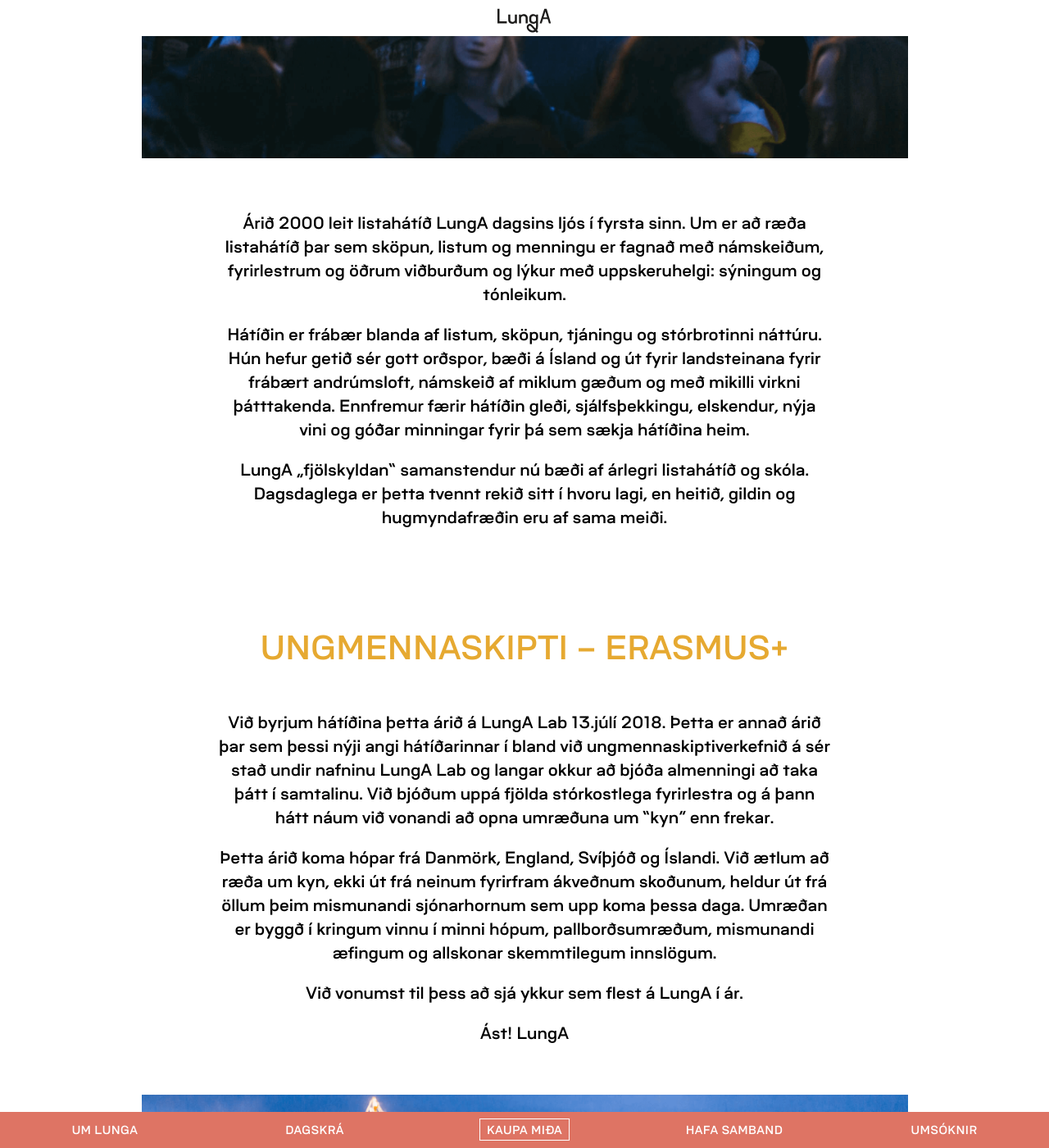
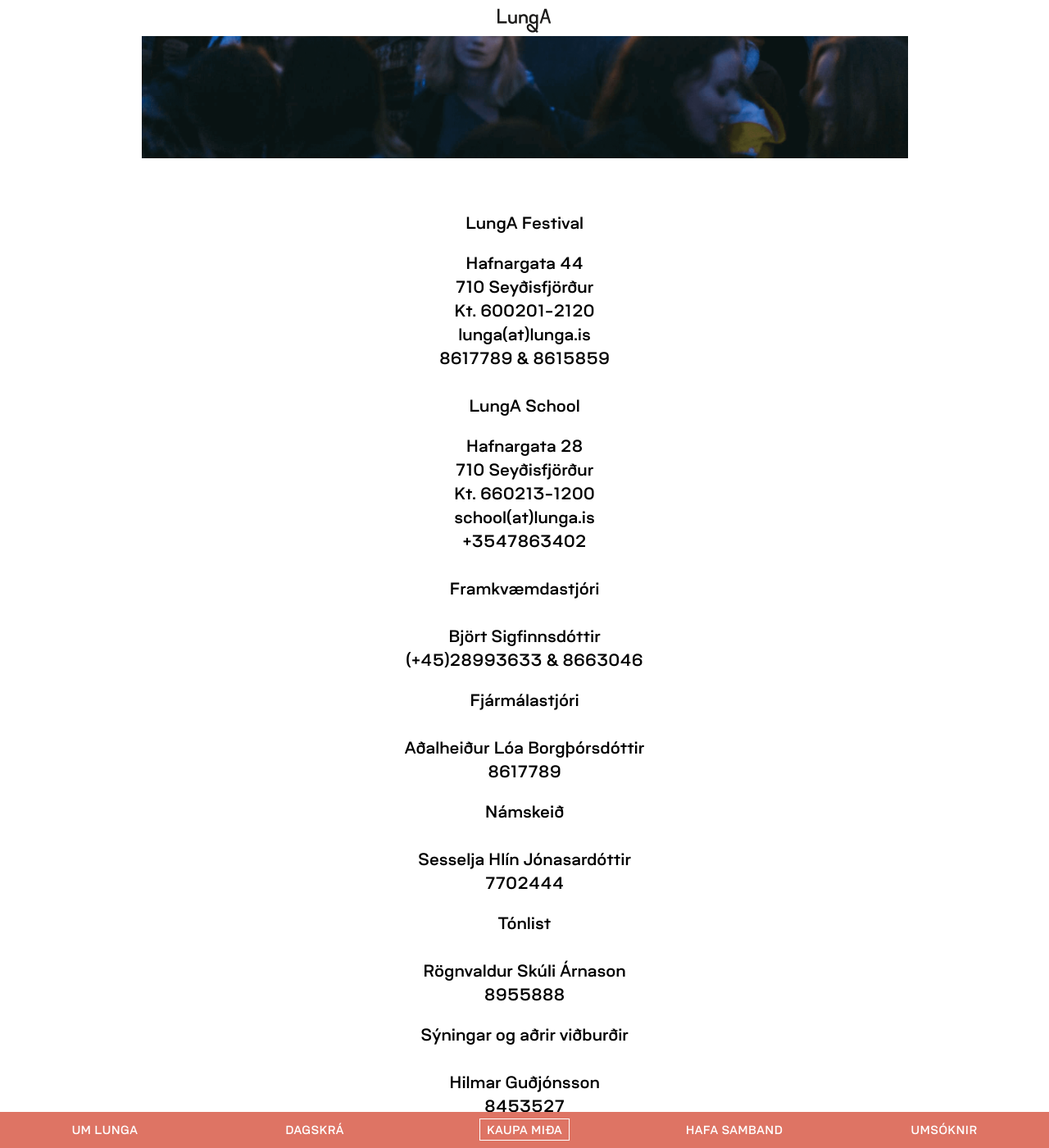
Before and after one commit to halldorel/lunga, a Jekyll site: the page built from pages/hafa-samband.md, in a window 1280 px wide and 1400 px high, scrolled down 630 px. Shown: the whole window at 82% size. Built offline with Jekyll 4.4.1, drawn with Linux system fonts in a browser that asks for light colours; nearby versions of some CDN libraries; a script that is not in the unit is left out; some of the changed text lies outside the part shown.

Commit message:
Update Page “hafa-samband”

```diff
--- a/pages/hafa-samband.md
+++ b/pages/hafa-samband.md
@@ -6,22 +6,65 @@
 tail_photo: /assets/img/drasl.png
 heading_color: '#E6A931'
 ---
+**LungA Festival**
 
-Árið 2000 leit listahátíð LungA dagsins ljós í fyrsta sinn. Um er að ræða listahátíð þar sem sköpun, listum og menningu er fagnað með námskeiðum, fyrirlestrum og öðrum viðburðum og lýkur með uppskeruhelgi: sýningum og tónleikum.
+Hafnargata 44\
+710 Seyðisfjörður\
+Kt. 600201-2120\
+lunga(at)lunga.is\
+8617789 & 8615859\
+\
+**LungA School**
 
-Hátíðin er frábær blanda af listum, sköpun, tjáningu og stórbrotinni náttúru. Hún hefur getið sér gott orðspor, bæði á Ísland og út fyrir landsteinana fyrir frábært andrúmsloft, námskeið af miklum gæðum og með mikilli virkni þátttakenda. Ennfremur færir hátíðin gleði, sjálfsþekkingu, elskendur, nýja vini og góðar minningar fyrir þá sem sækja hátíðina heim.
+Hafnargata 28\
+710 Seyðisfjörður\
+Kt. 660213-1200\
+school(at)lunga.is\
++3547863402\
+\
+**Framkvæmdastjóri**\
+\
+Björt Sigfinnsdóttir\
+(+45)28993633 &  8663046
 
-LungA „fjölskyldan“ samanstendur nú bæði af árlegri listahátíð og skóla. Dagsdaglega er þetta tvennt rekið sitt í hvoru lagi, en heitið, gildin og hugmyndafræðin eru af sama meiði.
+**Fjármálastjóri**\
+\
+Aðalheiður Lóa Borgþórsdóttir\
+8617789
 
-UNGMENNASKIPTI – ERASMUS+
----
-Við byrjum hátíðina þetta árið á LungA Lab 13.júlí 2018.
-Þetta er annað árið þar sem þessi nýji angi hátíðarinnar í bland við ungmennaskiptiverkefnið á sér stað undir nafninu LungA Lab og langar okkur að bjóða almenningi að taka þátt í samtalinu. Við bjóðum uppá fjölda stórkostlega fyrirlestra og á þann hátt náum við vonandi að opna umræðuna um “kyn” enn frekar.
+**Námskeið**\
+\
+Sesselja Hlín Jónasardóttir\
+7702444
 
-Þetta árið koma hópar frá Danmörk, England, Svíþjóð og Íslandi.
-Við ætlum að ræða um kyn, ekki út frá neinum fyrirfram ákveðnum skoðunum, heldur út frá öllum þeim mismunandi sjónarhornum sem upp koma þessa daga. Umræðan er byggð í kringum vinnu í minni hópum, pallborðsumræðum, mismunandi æfingum og allskonar skemmtilegum innslögum.
+**Tónlist**\
+\
+Rögnvaldur Skúli Árnason\
+8955888
 
-Við vonumst til þess að sjá ykkur sem flest á LungA í ár.
+**Sýningar og aðrir viðburðir**\
+\
+Hilmar Guðjónsson\
+8453527
 
-Ást!
-LungA
+**Sjálfboðaliðar**\
+\
+Ólafur Daði Eggertsson\
+6592191\
+Celia Harris
+
+**Ungmenna skipti**\
+\
+Björt Sigfinnsdóttir\
+(+45)28993633 &  8663046
+
+Ólafur Daði Eggertsson\
+6592191
+
+**Forsvarsmenn skólans**
+
+Jonatan Spejlborg Jensen\
+7863402
+
+Lasse Høgenhof\
+7758640
```
